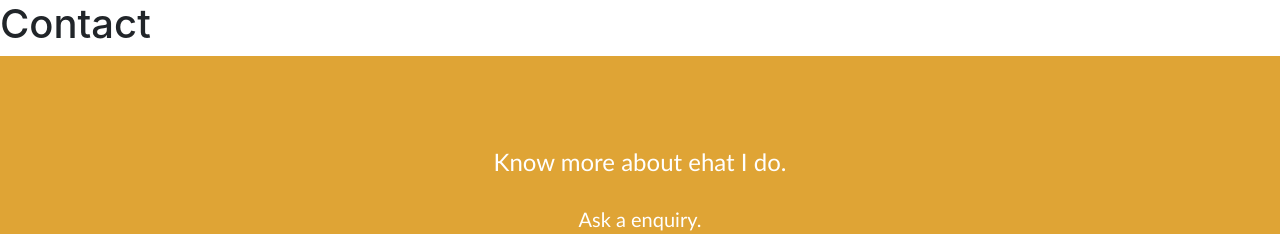
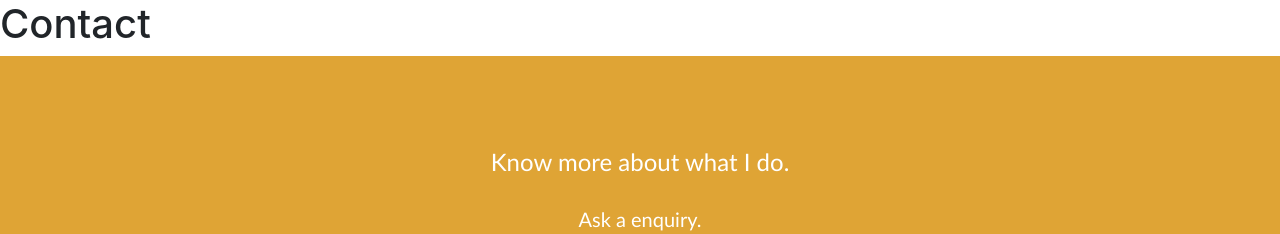
Before and after one commit to crio-tech/react-website, a React (Create React App) app: page /contact in a window 1280 px wide. Shown: the top 234 px of the page. Built offline with nearby package versions, Linux system fonts and the light colour scheme.

Commit message:
Spell fix

```diff
--- a/src/components/Footer.js
+++ b/src/components/Footer.js
@@ -16,7 +16,7 @@ function Footer() {
     <div className='footer-container'>
       <section className='footer-subscription'>
         <p className='footer-subscription-heading'>
-          Know more about ehat I do.
+          Know more about what I do.
         </p>
         <p className='footer-subscription-text'>
           Ask a enquiry.
```
